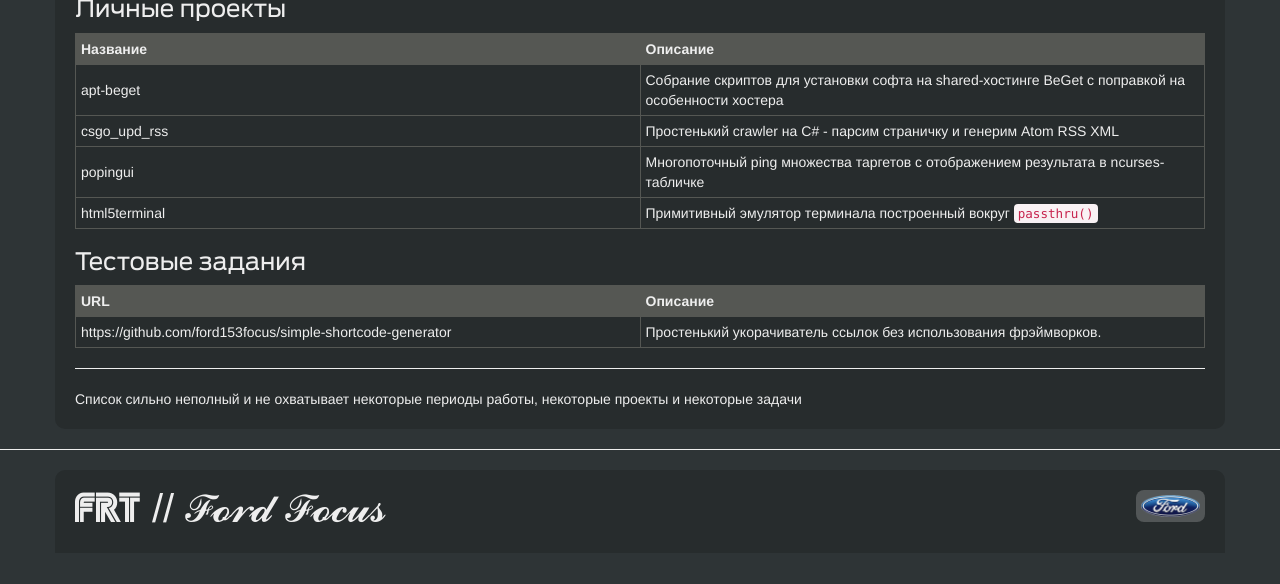
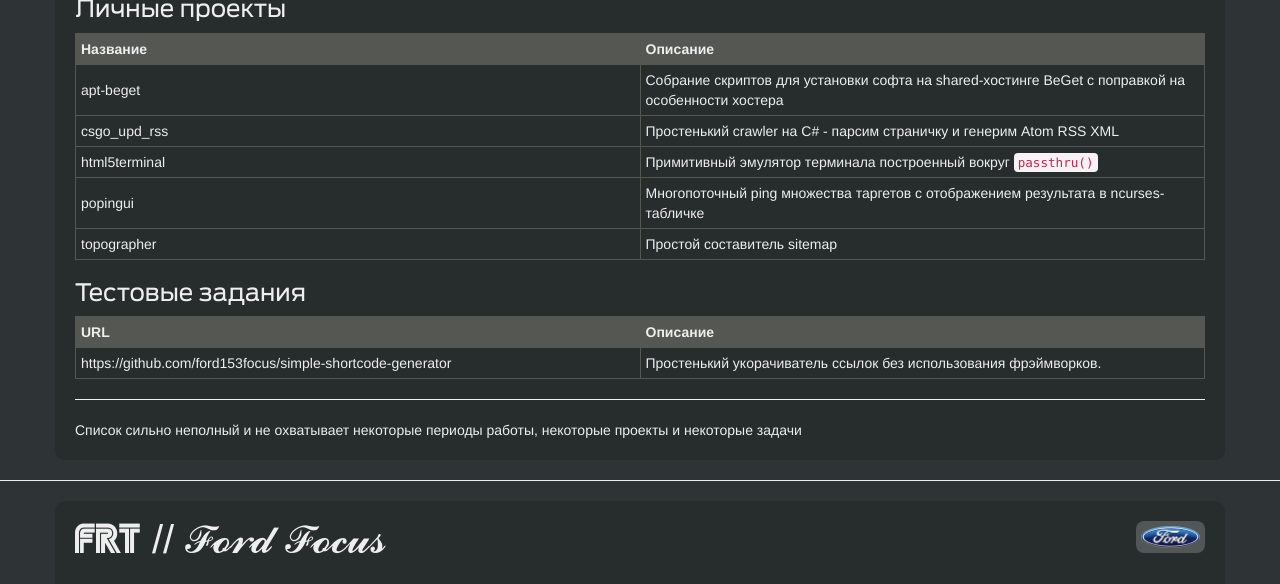
Before and after one commit to ford153focus/ford153focus.github.io, a Jekyll site: the page built from resume/portfolio.md, in a window 1280 px wide and 900 px high, scrolled down 1707 px, cut to the strip 316-900 px from the top of the window. Built offline with Jekyll 4.4.1, drawn with Linux system fonts in a browser that asks for light colours; nearby versions of some CDN libraries; before the commit the page ends 2576 px from its top, so only the background shows below that.

Commit message:
add topographer to projects

```diff
--- a/resume/portfolio.md
+++ b/resume/portfolio.md
@@ -97,8 +97,9 @@ URL | CMS | Title
 --- | ---
 [apt-beget](https://github.com/ford153focus/apt-beget) | Собрание скриптов для установки софта на shared-хостинге BeGet с поправкой на особенности хостера
 [csgo_upd_rss](https://github.com/ford153focus/csgo_upd_rss) | Простенький crawler на C# - парсим страничку и генерим Atom RSS XML
+[html5terminal](https://github.com/ford153focus/html5terminal) | Примитивный эмулятор терминала построенный вокруг `passthru()`
 [popingui](https://github.com/ford153focus/popingui) | Многопоточный ping множества таргетов с отображением результата в ncurses-табличке
-[html5terminal](https://github.com/ford153focus/html5terminal) | Примитивный эмулятор терминала построенный вокруг `passthru()`
+[topographer](https://github.com/ford153focus/topographer) | Простой составитель sitemap
 
 ## Тестовые задания
 
```
